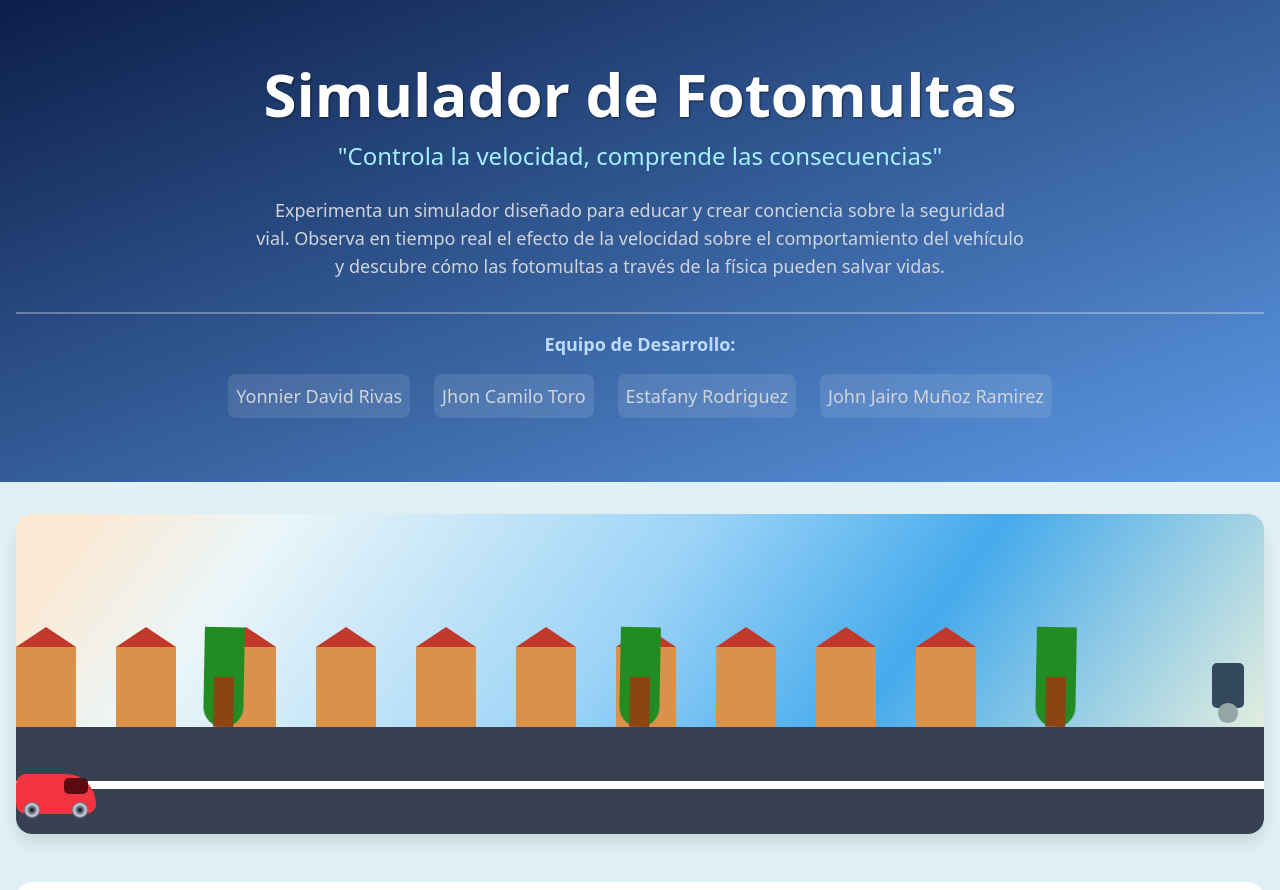
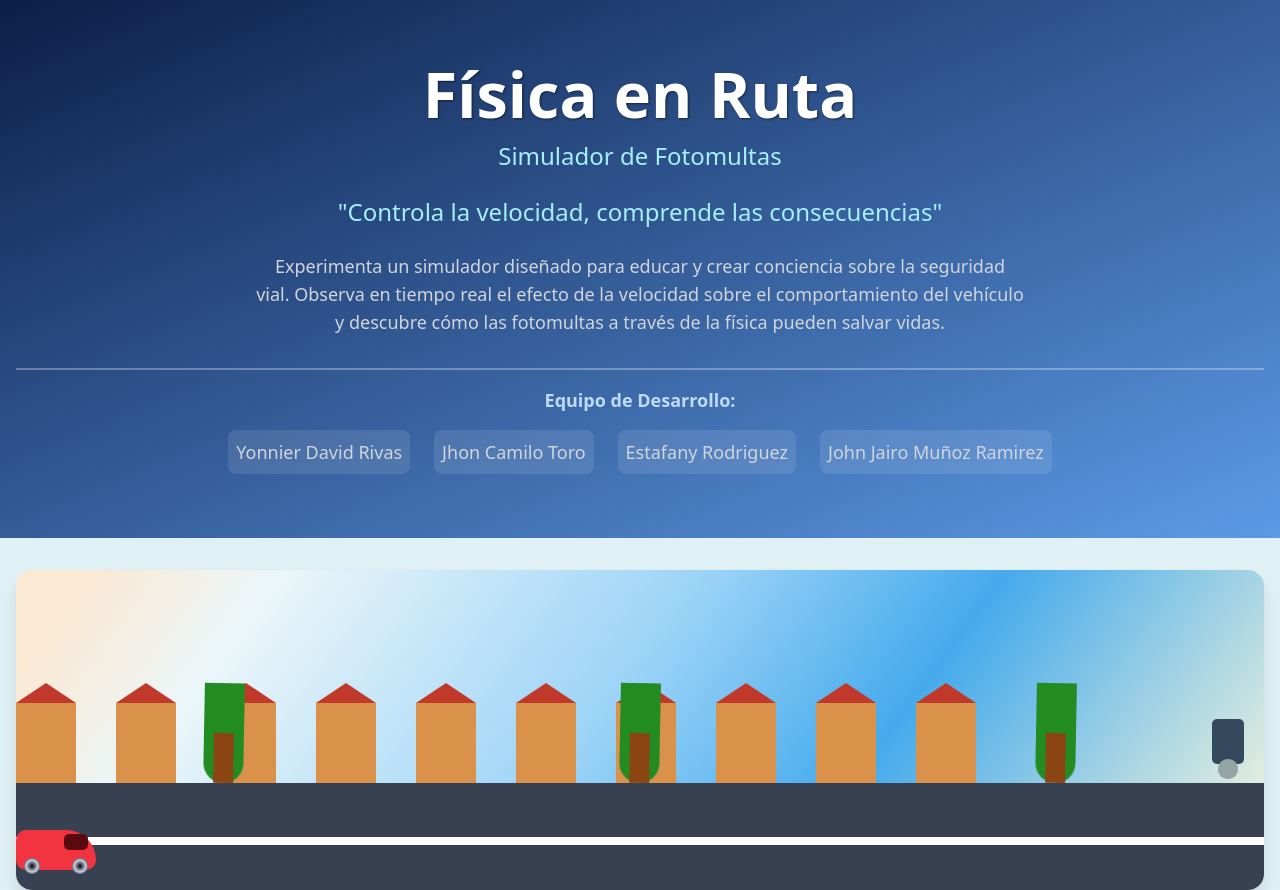
Before and after one commit to Yonnier-Rivas/simulador, a plain HTML site: page index.html in a window 1280 px wide. Shown: the top 890 px of the page. Drawn offline with nearby package versions, Linux system fonts and the light colour scheme; some packages are replaced by stand-ins of ours; a script that the page names is missing.

Commit message:
Actualizacion del titulo del proyecto

```diff
--- a/index.html
+++ b/index.html
@@ -14,7 +14,8 @@
     <header class="bg-gradient-to-br text-white py-16">
       <div class="container mx-auto px-4 text-center">
         <!-- Título del Proyecto -->
-        <h1 class="text-6xl font-extrabold mb-4">Simulador de Fotomultas</h1>
+        <h1 class="text-6xl font-extrabold mb-4 animate-pulse">Física en Ruta</h1>
+        <p class="text-2xl font-light mb-6 text-blue-200">Simulador de Fotomultas</p>
 
         <!-- Eslogan del Proyecto -->
         <p class="text-2xl font-light mb-6 text-blue-300">
--- a/styles.css
+++ b/styles.css
@@ -226,6 +226,7 @@ header .border-t {
     border-top-width: 2px;
     border-color: rgba(255, 255, 255, 0.3);
 }
+
 
 @media (max-width: 768px) {
     header h1 {
```
